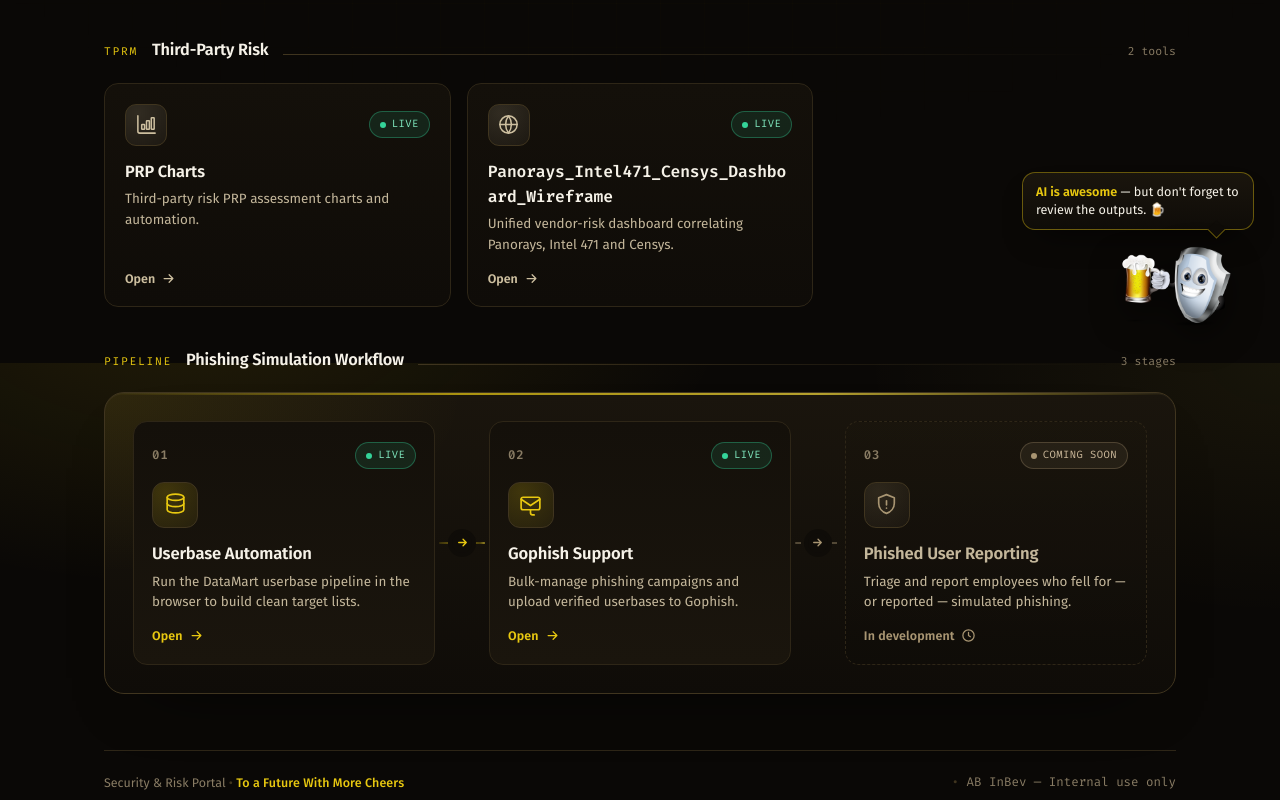
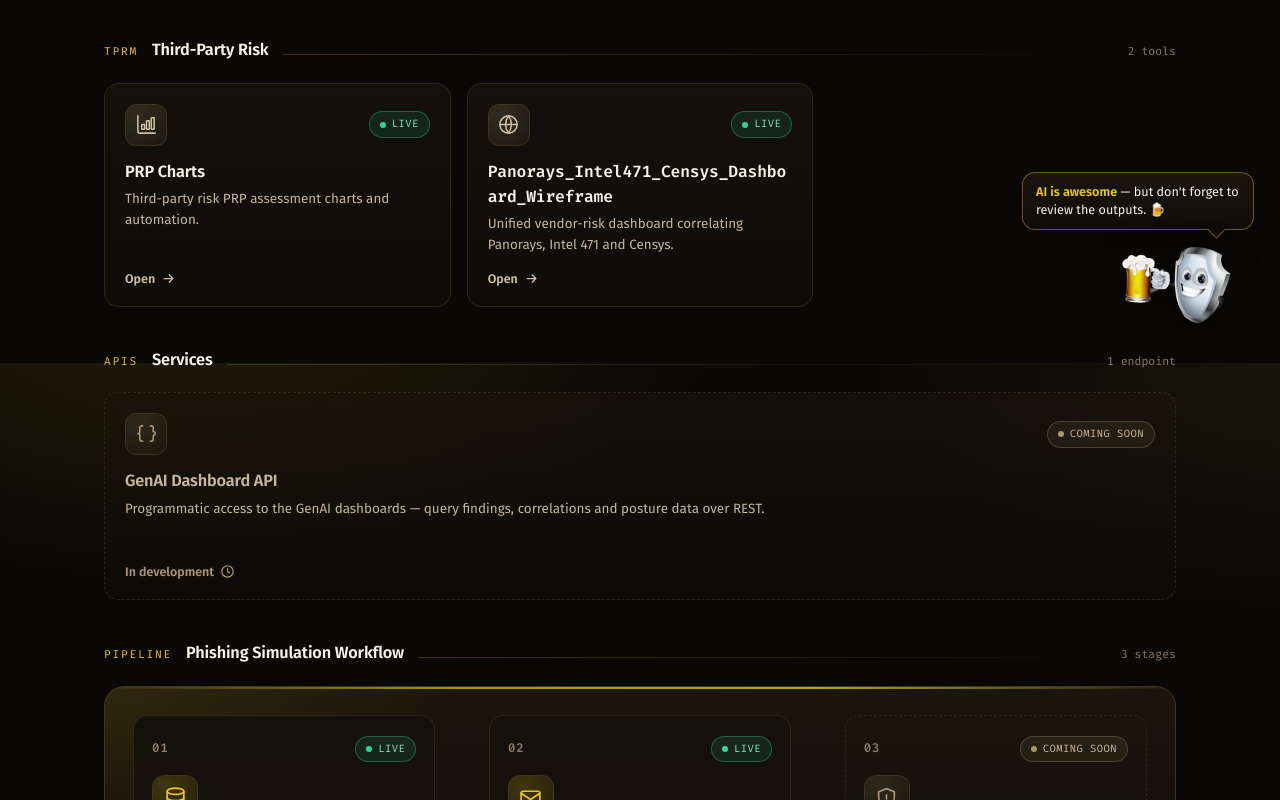
Before and after one commit to GTPentester2025/portal, a plain HTML site: page index.html in a window 1280 px wide. Shown: the part 437-1237 px from the top of the page. Drawn offline with Linux system fonts and the light colour scheme.

Commit message:
Add APIs section: GenAI Dashboard API (coming soon)

```diff
--- a/index.html
+++ b/index.html
@@ -432,6 +432,27 @@
     footer.foot .mono { font-family: var(--mono); }
     footer.foot .dot { color: var(--border-2); }
 
+    /* ── Full-width API card (coming soon) ── */
+    .card--wide { width: 100%; }
+    .card--soon {
+      border-style: dashed;
+      background: linear-gradient(180deg, rgba(26, 21, 13, 0.6), rgba(15, 12, 8, 0.6));
+      cursor: default;
+    }
+    .card--soon .card-icon {
+      color: var(--soon);
+      background: radial-gradient(120% 120% at 30% 20%, rgba(168, 149, 114, 0.16), rgba(168, 149, 114, 0.03));
+    }
+    .card--soon .card-body h3 { color: var(--fg-muted); }
+    .card--soon .card-cta { color: var(--soon); }
+    /* no lift/glow on a non-interactive coming-soon card */
+    .card--soon:hover, .card--soon:focus-visible {
+      transform: none;
+      border-color: var(--border);
+      box-shadow: none;
+    }
+    .card--soon:hover::before, .card--soon:focus-visible::before { opacity: 0; }
+
     /* ── Responsive: stack the pipeline vertically ── */
     @media (max-width: 900px) {
       .pipeline { flex-direction: column; }
@@ -646,6 +667,35 @@
         </div>
       </section>
 
+      <!-- ── APIs ── -->
+      <section class="section" aria-labelledby="sec-apis">
+        <div class="section-head">
+          <span class="eyebrow"><span class="kicker">APIs</span></span>
+          <h2 id="sec-apis">Services</h2>
+          <span class="rule" aria-hidden="true"></span>
+          <span class="count">1 endpoint</span>
+        </div>
+
+        <div class="card card--wide card--soon" role="group" aria-label="GenAI Dashboard API (coming soon)" aria-disabled="true">
+          <div class="card-top">
+            <span class="card-icon" aria-hidden="true">
+              <svg viewBox="0 0 24 24" fill="none" stroke="currentColor" stroke-width="1.6" stroke-linecap="round" stroke-linejoin="round">
+                <path d="M8 3H7a2 2 0 0 0-2 2v4a2 2 0 0 1-2 2 2 2 0 0 1 2 2v4a2 2 0 0 0 2 2h1" />
+                <path d="M16 3h1a2 2 0 0 1 2 2v4a2 2 0 0 1 2 2 2 2 0 0 1-2 2v4a2 2 0 0 1-2 2h-1" />
+              </svg>
+            </span>
+            <span class="badge badge--soon"><span class="dot" aria-hidden="true"></span>Coming soon</span>
+          </div>
+          <div class="card-body">
+            <h3>GenAI Dashboard API</h3>
+            <p>Programmatic access to the GenAI dashboards — query findings, correlations and posture data over REST.</p>
+          </div>
+          <span class="card-cta">In development
+            <svg viewBox="0 0 24 24" fill="none" stroke="currentColor" stroke-width="2" stroke-linecap="round" stroke-linejoin="round"><circle cx="12" cy="12" r="9"/><path d="M12 7v5l3 2"/></svg>
+          </span>
+        </div>
+      </section>
+
       <!-- ═══ Featured: Phishing Operations Pipeline ═══ -->
       <section class="section" aria-labelledby="sec-pipeline">
         <div class="section-head">
```
